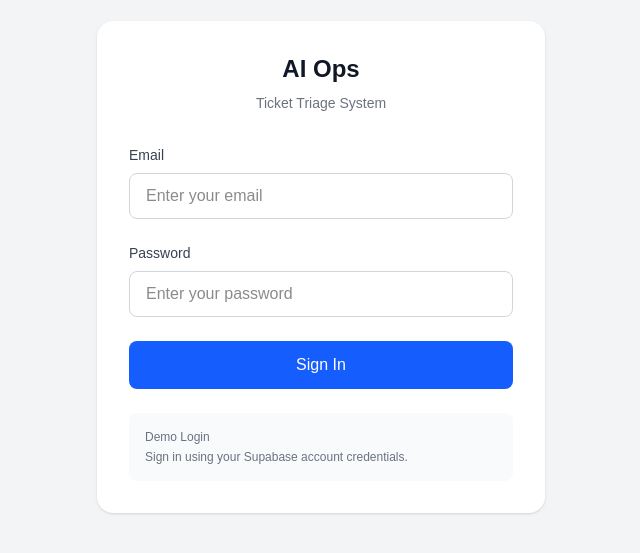
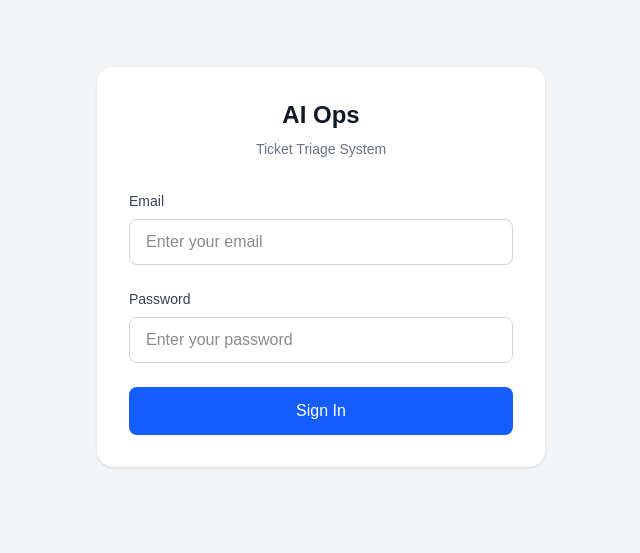
Before and after one commit to blackzurc/ai-ops-ticket-triage, a Next.js app: page /login in a window 1280 px wide. Shown: the part 133-686 px from the top of the page, without its empty margins (319-959 px from the left). Built offline with nearby package versions, Linux system fonts and the light colour scheme; no server answers.

Commit message:
remove login demo

```diff
--- a/app/login/page.tsx
+++ b/app/login/page.tsx
@@ -128,16 +128,6 @@ export default function LoginPage() {
             {loading ? "Signing In..." : "Sign In"}
           </button>
         </form>
-
-        <div className="mt-6 rounded-lg bg-gray-50 p-4">
-          <p className="text-xs font-medium text-gray-500">
-            Demo Login
-          </p>
-
-          <p className="mt-1 text-xs text-gray-500">
-            Sign in using your Supabase account credentials.
-          </p>
-        </div>
       </div>
     </main>
   );
```
